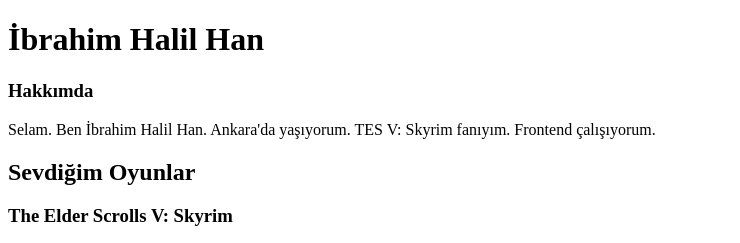
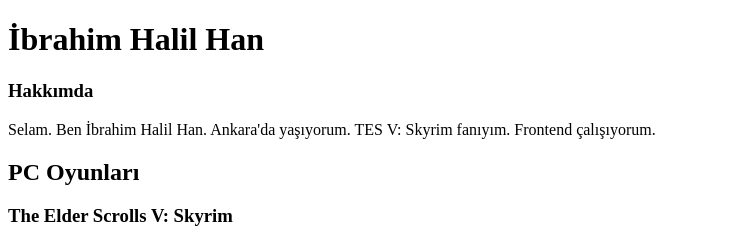
Before and after one commit to halilhandev/homeworks, a plain HTML site: page index.html in a window 1280 px wide. Shown: the top 243 px of the page, without its empty margins (0-740 px from the left). Drawn offline with Linux system fonts and the light colour scheme.

Commit message:
branch değitirildi

```diff
--- a/index.html
+++ b/index.html
@@ -11,7 +11,7 @@
         <h3>Hakkımda</h3>
         <!-- Aşağıda kendimden bahsedeceğim -->
         <p>Selam. Ben İbrahim Halil Han. Ankara'da yaşıyorum. TES V: Skyrim fanıyım. Frontend çalışıyorum.</p>
-        <h2>Sevdiğim Oyunlar</h2>
+        <h2>PC Oyunları</h2>
         <!-- Oynadığım PC oyunlarından bahsedeceğim -->
         <h3>The Elder Scrolls V: Skyrim</h3>
         <p>Skyrim, oyun dünyasında bir başyapıttır. Gerek evreni, gerek hikayesiyle beni başka dünyalara götürüyor. <br>Bu oyuna özel dil bile geliştirilmiştir. <em><b>Thu'um </b></em>adı verilen bu dil ejder lisanında yazılmıştır. <br> Aşağıda, bu dil kullanılarak yapılan bir sanata örnek verilmiştir. <br> <em> "Mul Qah Diiv"</em> <br> <b>Mul</b>: Strong, <b>Qah</b>: Defense, protection, <b>Diiv</b>: Dragonkind.</p>
```
